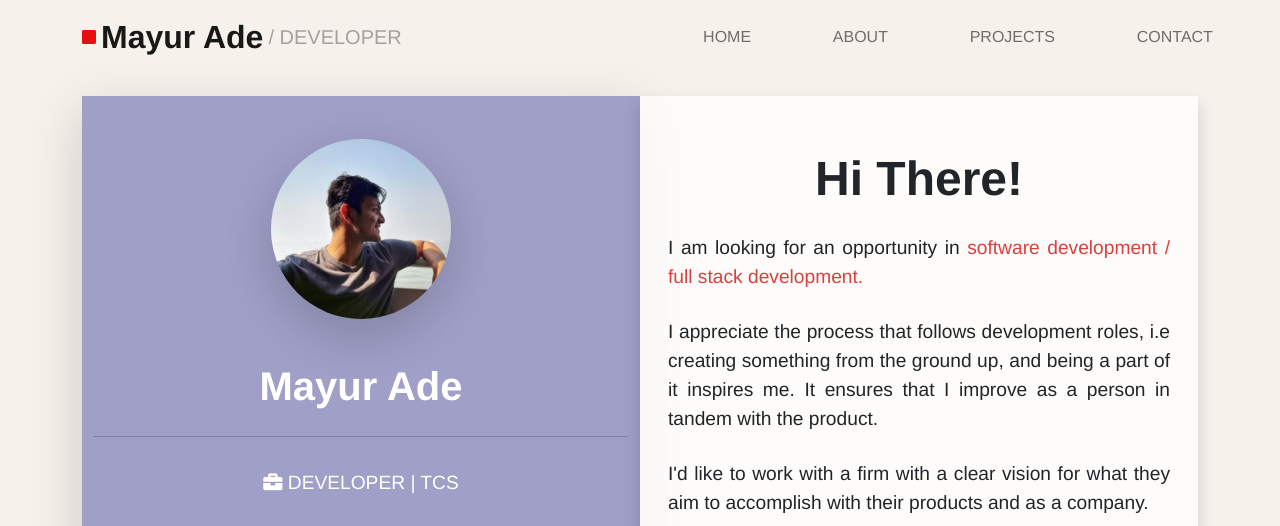
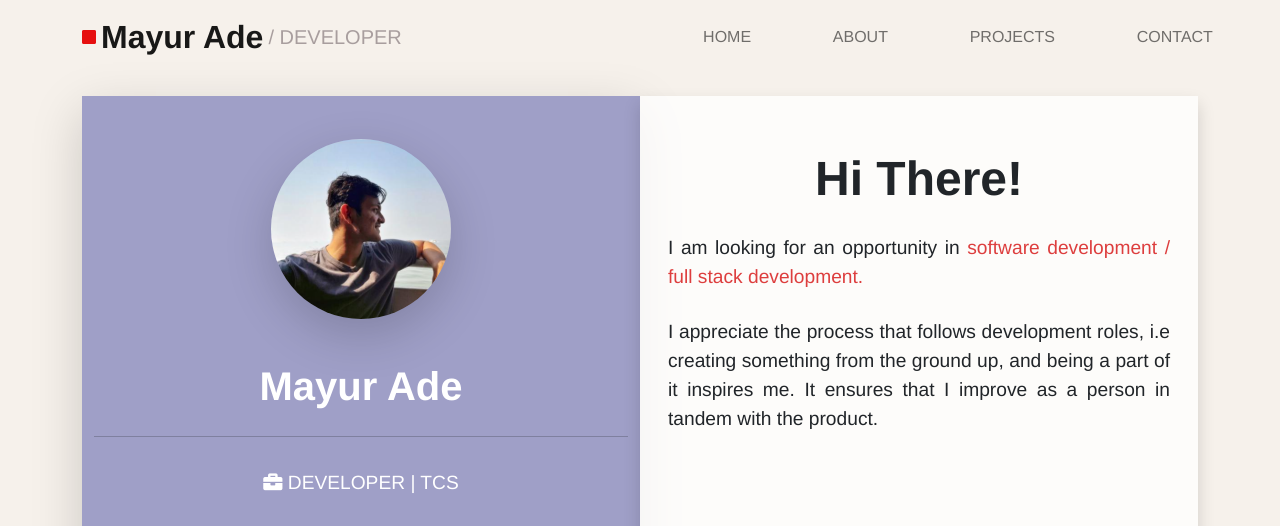
Before and after one commit to MayurAde/mayur-ade.github.io, a plain HTML site: page index.html in a window 1280 px wide. Shown: the top 526 px of the page. Drawn offline with nearby package versions, Linux system fonts and the light colour scheme.

Commit message:
hide last para

```diff
--- a/index.html
+++ b/index.html
@@ -129,7 +129,7 @@
                 inspires me. It ensures that I improve as a person in tandem
                 with the product.
               </p>
-              <p>
+              <p style="visibility:hidden">
                 I'd like to work with a firm with a clear vision for what they
                 aim to accomplish with their products and as a company.
               </p>
```
